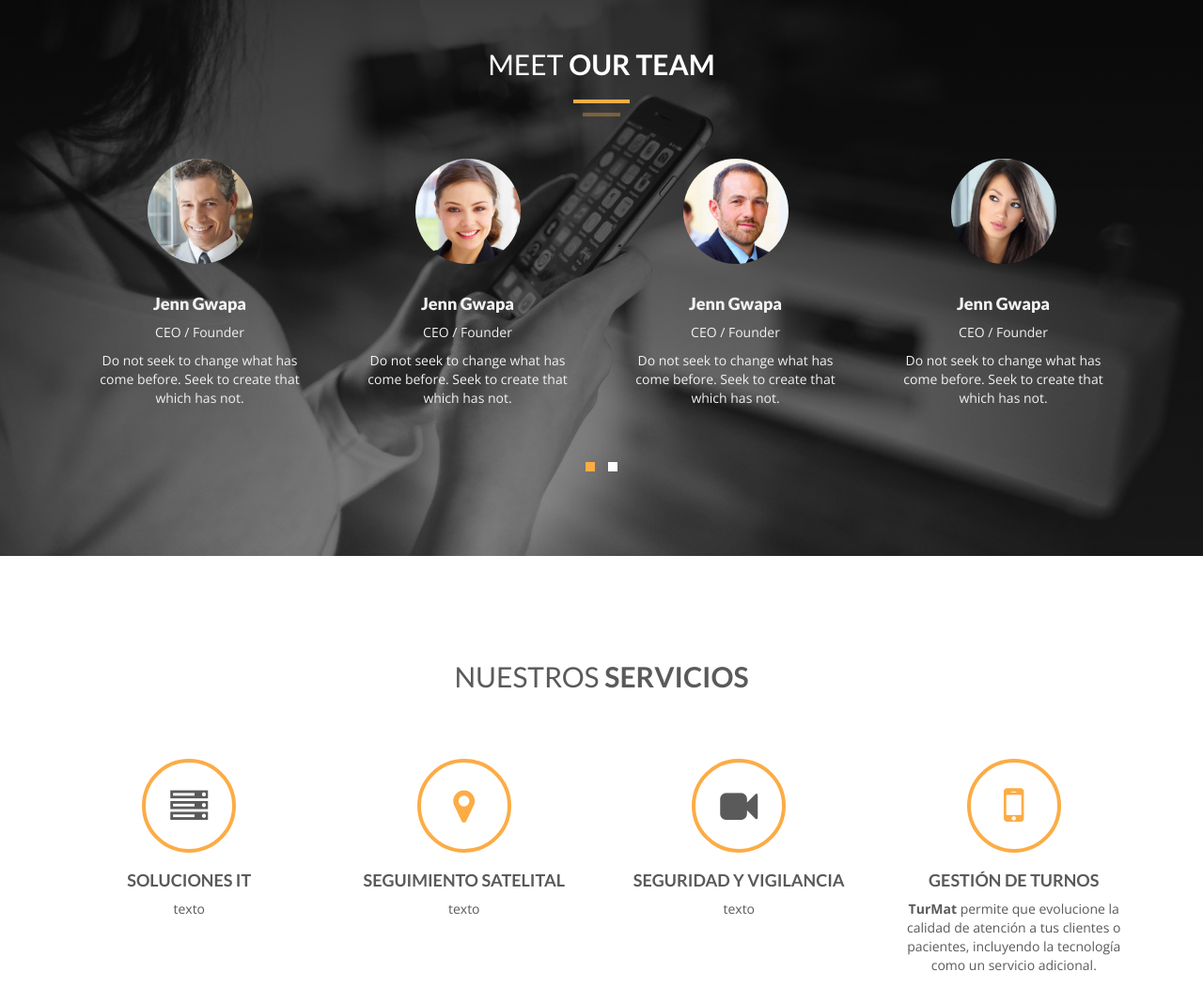
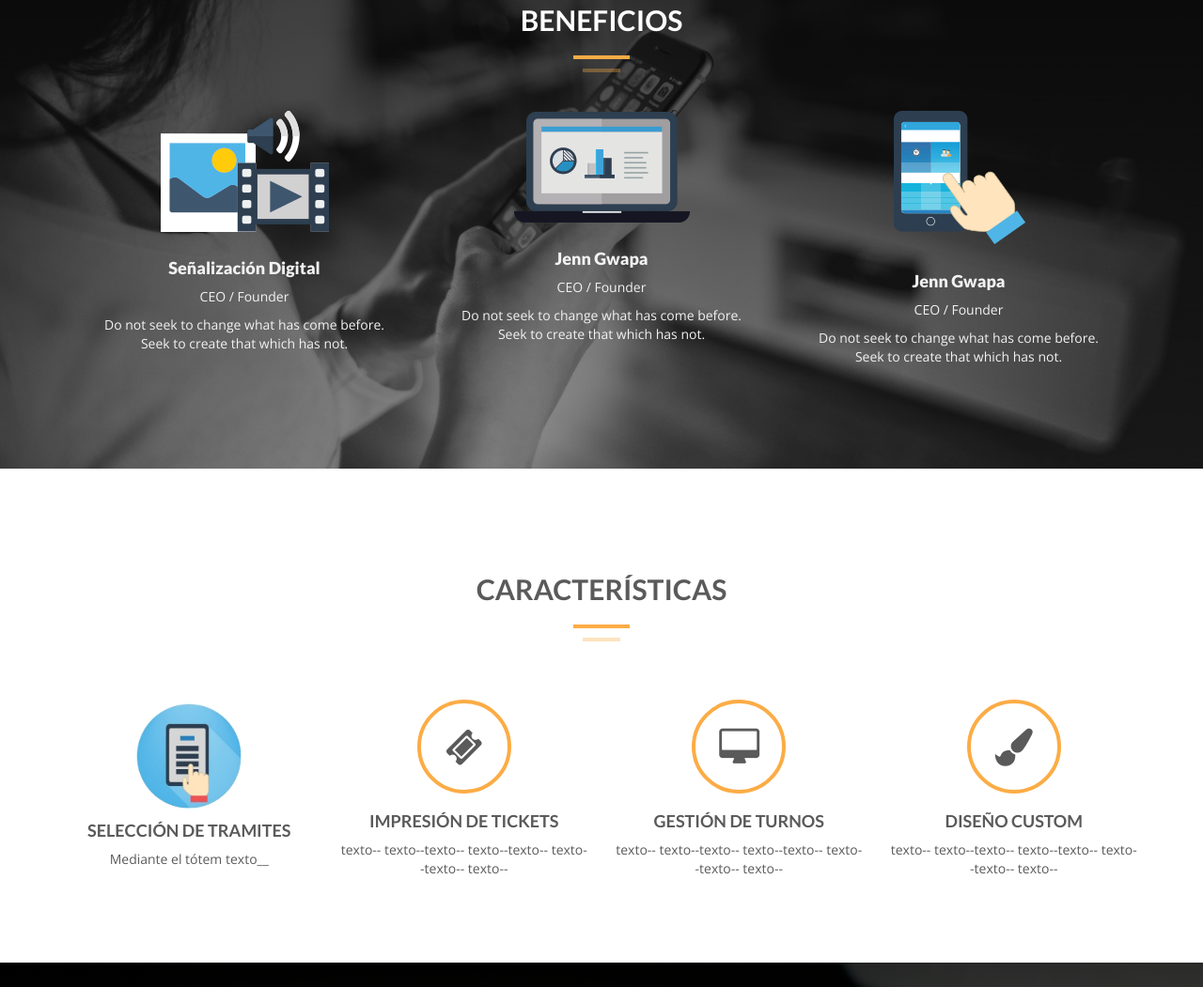
Before and after one commit to matigrieben/matigrieben.github.io, a plain HTML site: page sistema-de-turnos.html in a window 1280 px wide. Shown: the part 1365-2416 px from the top of the page at 94% size. Drawn offline with nearby package versions, Linux system fonts and the light colour scheme.

Commit message:
edición de index de turmat + otros
agregamos imagenes

```diff
--- a/css/style.css
+++ b/css/style.css
@@ -548,6 +548,7 @@ nav#footer{
 	background: #222222;
 	color: #ffffff;
 	padding: 20px 0 15px 0;
+	text-align:center; /*agregado para que se alinee en el medio*/
 }
 nav#footer .fnav{ vertical-align: middle;}
 ul.footer-social li{
--- a/js/main.js
+++ b/js/main.js
@@ -55,10 +55,10 @@ function main() {
 				        [450, 2],
 				        [600, 2],
 				        [700, 2],
-				        [1000, 4],
-				        [1200, 4],
-				        [1400, 4],
-				        [1600, 4]
+				        [1000, 3],
+				        [1200, 3],
+				        [1400, 3],
+				        [1600, 3]
 				      ],
   	  });
 
--- a/sistema-de-turnos.html
+++ b/sistema-de-turnos.html
@@ -64,8 +64,8 @@
         <div class="collapse navbar-collapse" id="bs-example-navbar-collapse-1">
           <ul class="nav navbar-nav navbar-right">
             <li><a href="#tf-home" class="page-scroll">Home</a></li>
-            <li><a href="#tf-about" class="page-scroll">Empresa</a></li>
-            <li><a href="#tf-team" class="page-scroll">Equipo</a></li>
+            <li><a href="#tf-about" class="page-scroll">Introducción</a></li>
+            <li><a href="#tf-team" class="page-scroll">Beneficios</a></li>
             <li><a href="#tf-services" class="page-scroll">Servicios</a></li>
             <li><a href="#tf-works" class="page-scroll">Portafolio</a></li>
             <li><a href="#tf-testimonials" class="page-scroll">Testimonios</a></li>
@@ -93,17 +93,17 @@
         <div class="container">
             <div class="row">
                 <div class="col-md-6">
-                    <img src="img/02.png" class="img-responsive">
+                    <img src="img/multidispositivo.png" class="img-responsive">
                 </div>
                 <div class="col-md-6">
                     <div class="about-text">
                         <div class="section-title">
-                            <h4>Taosoft S.A.</h4>
-                            <h2>Unas palabras <strong>sobre nosotros</strong></h2>
+                            <h4>Introducción</h4>
+                            <h2><strong>Sistemas TurMat</strong></h2>
                             <hr>
                             <div class="clearfix"></div>
                         </div>
-                        <p class="intro">Nos dedicamos al diseño, desarrollo e implementación de soluciones innovadoras orientadas a la mejora de la experiencia de clientes.</p>
+                        <p class="intro">Es una plataforma que permite ordenar, optimizar y personalizar el proceso de atención al cliente, permitiendo alcanzar los más altos estándares de nivel de servicio, productividad, calidad y calidez de atención personalizada.</p>
                         <ul class="about-list">
                             <li>
                                 <span class="fa fa-dot-circle-o"></span>
@@ -130,16 +130,38 @@
         <div class="overlay">
             <div class="container">
                 <div class="section-title center">
-                    <h2>Meet <strong>our team</strong></h2>
+                    <h2><strong>Beneficios</strong></h2>
                     <div class="line">
                         <hr>
                     </div>
                 </div>
 
                 <div id="team" class="owl-carousel owl-theme row">
+                    <!--<div class="item">
+                        <div class="thumbnail">
+                            <img src="img/ben-1.png" alt="..." >
+                            <div class="caption">
+                                <h3>Optimización del proceso de atención al cliente</h3>
+                                <p>CEO / Founder</p>
+                                <p>Do not seek to change what has come before. Seek to create that which has not.</p>
+                            </div>
+                        </div>
+                    </div>-->
+
                     <div class="item">
                         <div class="thumbnail">
-                            <img src="img/team/01.jpg" alt="..." class="img-circle team-img">
+                            <img src="img/ben-3.png" alt="..." >
+                            <div class="caption">
+                                <h3>Señalización Digital</h3>
+                                <p>CEO / Founder</p>
+                                <p>Do not seek to change what has come before. Seek to create that which has not.</p>
+                            </div>
+                        </div>
+                    </div>
+
+                    <div class="item">
+                        <div class="thumbnail">
+                            <img src="img/ben-2.png" alt="..." >
                             <div class="caption">
                                 <h3>Jenn Gwapa</h3>
                                 <p>CEO / Founder</p>
@@ -150,73 +172,7 @@
 
                     <div class="item">
                         <div class="thumbnail">
-                            <img src="img/team/02.jpg" alt="..." class="img-circle team-img">
-                            <div class="caption">
-                                <h3>Jenn Gwapa</h3>
-                                <p>CEO / Founder</p>
-                                <p>Do not seek to change what has come before. Seek to create that which has not.</p>
-                            </div>
-                        </div>
-                    </div>
-
-                    <div class="item">
-                        <div class="thumbnail">
-                            <img src="img/team/03.jpg" alt="..." class="img-circle team-img">
-                            <div class="caption">
-                                <h3>Jenn Gwapa</h3>
-                                <p>CEO / Founder</p>
-                                <p>Do not seek to change what has come before. Seek to create that which has not.</p>
-                            </div>
-                        </div>
-                    </div>
-
-                    <div class="item">
-                        <div class="thumbnail">
-                            <img src="img/team/04.jpg" alt="..." class="img-circle team-img">
-                            <div class="caption">
-                                <h3>Jenn Gwapa</h3>
-                                <p>CEO / Founder</p>
-                                <p>Do not seek to change what has come before. Seek to create that which has not.</p>
-                            </div>
-                        </div>
-                    </div>
-
-                    <div class="item">
-                        <div class="thumbnail">
-                            <img src="img/team/04.jpg" alt="..." class="img-circle team-img">
-                            <div class="caption">
-                                <h3>Jenn Gwapa</h3>
-                                <p>CEO / Founder</p>
-                                <p>Do not seek to change what has come before. Seek to create that which has not.</p>
-                            </div>
-                        </div>
-                    </div>
-
-                    <div class="item">
-                        <div class="thumbnail">
-                            <img src="img/team/01.jpg" alt="..." class="img-circle team-img">
-                            <div class="caption">
-                                <h3>Jenn Gwapa</h3>
-                                <p>CEO / Founder</p>
-                                <p>Do not seek to change what has come before. Seek to create that which has not.</p>
-                            </div>
-                        </div>
-                    </div>
-
-                    <div class="item">
-                        <div class="thumbnail">
-                            <img src="img/team/02.jpg" alt="..." class="img-circle team-img">
-                            <div class="caption">
-                                <h3>Jenn Gwapa</h3>
-                                <p>CEO / Founder</p>
-                                <p>Do not seek to change what has come before. Seek to create that which has not.</p>
-                            </div>
-                        </div>
-                    </div>
-
-                    <div class="item">
-                        <div class="thumbnail">
-                            <img src="img/team/03.jpg" alt="..." class="img-circle team-img">
+                            <img src="img/ben-4.png" alt="..." >
                             <div class="caption">
                                 <h3>Jenn Gwapa</h3>
                                 <p>CEO / Founder</p>
@@ -235,38 +191,60 @@
     <div id="tf-services" class="text-center">
         <div class="container">
             <div class="section-title center">
-                <h2>Nuestros <strong>servicios</strong></h2>
-                <!--<div class="line">
+                <h2><strong>Características</strong></h2>
+                <div class="line">
                     <hr>
                 </div>
-                <div class="clearfix"></div>
-                <small><em>texto</em></small>-->
             </div>
             <div class="space"></div>
             <div class="row">
                 <div class="col-md-3 col-sm-6 service">
-                    <i class="fa fa-server"></i>
-                    <h4><strong>Soluciones IT</strong></h4>
-                    <p>texto</p>
+                    <img src="img/hardware/totem.jpg" alt="..." class="img-circle team-img">
+                    <h4><strong>Selección de tramites</strong></h4>
+                    <p>Mediante el tótem texto__</p>
                 </div>
 
                 <div class="col-md-3 col-sm-6 service">
-                    <a href="#"><i class="fa fa-map-marker" aria-hidden="true"></i></a>
-                    <h4><strong>Seguimiento Satelital</strong></h4>
-                    <p>texto</p>
+                    <i class="fa fa-ticket" aria-hidden="true"></i>
+                    <h4><strong>Impresión de Tickets</strong></h4>
+                    <p><strong></strong>texto-- texto--texto-- texto--texto-- texto--texto-- texto--</p>
                 </div>
 
                 <div class="col-md-3 col-sm-6 service">
-                    <i class="fa fa-video-camera"></i>
-                    <h4><strong>Seguridad y vigilancia</strong></h4>
-                    <p>texto</p>
+                    <i class="fa fa-desktop" aria-hidden="true"></i>
+                    <h4><strong>Gestión de turnos</strong></h4>
+                    <p><strong></strong>texto-- texto--texto-- texto--texto-- texto--texto-- texto--</p>
                 </div>
 
                 <div class="col-md-3 col-sm-6 service">
-                    <a href="#"><i class="fa fa-mobile"></i></a>
+                    <i class="fa fa-paint-brush" aria-hidden="true"></i>
+                    <h4><strong>Diseño Custom</strong></h4>
+                    <p><strong></strong>texto-- texto--texto-- texto--texto-- texto--texto-- texto--</p>
+                </div>
+<!--
+                <div class="col-md-3 col-sm-6 service">
+                    <img src="img/hardware/ap-custom.jpg" alt="..." class="img-circle team-img">
+                    <h4><strong>Agenda</strong></h4>
+                    <p><strong></strong>texto-- texto--texto-- texto--texto-- texto--texto-- texto--</p>
+                </div>
+
+                <div class="col-md-3 col-sm-6 service">
+                    <i class="fa fa-calendar" aria-hidden="true"></i>
+                    <h4><strong>Agenda</strong></h4>
+                    <p><strong></strong>texto-- texto--texto-- texto--texto-- texto--texto-- texto--</p>
+                </div>
+
+                <div class="col-md-3 col-sm-6 service">
+                    <i class="fa fa-mobile"></i>
                     <h4><strong>Gestión de turnos</strong></h4>
-                    <p><strong>TurMat </strong>permite que evolucione la calidad de atención a tus clientes o pacientes, incluyendo la tecnología como un servicio adicional.</p>
+                    <p><strong></strong>texto-- texto--texto-- texto--texto-- texto--texto-- texto--</p>
                 </div>
+
+                <div class="col-md-3 col-sm-6 service">
+                    <i class="fa fa-mobile"></i>
+                    <h4><strong>Gestión de turnos</strong></h4>
+                    <p><strong></strong>texto-- texto--texto-- texto--texto-- texto--texto-- texto--</p>
+                </div>-->
 
             </div>
         </div>
@@ -561,17 +539,7 @@
 
     <nav id="footer">
         <div class="container">
-            <!--<div class="pull-center fnav">-->
                 <p>Todos los derechos reservados. COPYRIGHT © 2017. Diseñado por <a href="https://taosoftsa.github.io">Taosoft S.A.</a>
-            <!--</div>-->
-            <!--<div class="pull-right fnav">
-                <ul class="footer-social">
-                    <li><a href="#"><i class="fa fa-facebook"></i></a></li>
-                    <li><a href="#"><i class="fa fa-dribbble"></i></a></li>
-                    <li><a href="#"><i class="fa fa-google-plus"></i></a></li>
-                    <li><a href="#"><i class="fa fa-twitter"></i></a></li>-->
-                <!--</ul>
-            </div>-->
         </div>
     </nav>
 
```
Also changed, not shown: seguimiento-satelital.html (+2 -2 lines), img/banner.jpg (added), img/ben-1.png (added), img/ben-2.png (added), img/ben-3.png (added), img/ben-4.png (added), img/hardware/ap-custom.jpg (added), img/hardware/estadistica.jpg (added), img/hardware/hard-1.jpg (added), img/hardware/hard-2.jpg (added), img/hardware/hard-3.jpg (added), img/hardware/totem.jpg (added), img/mac.png (added), img/multidispositivo.png (added), 1 more files.
